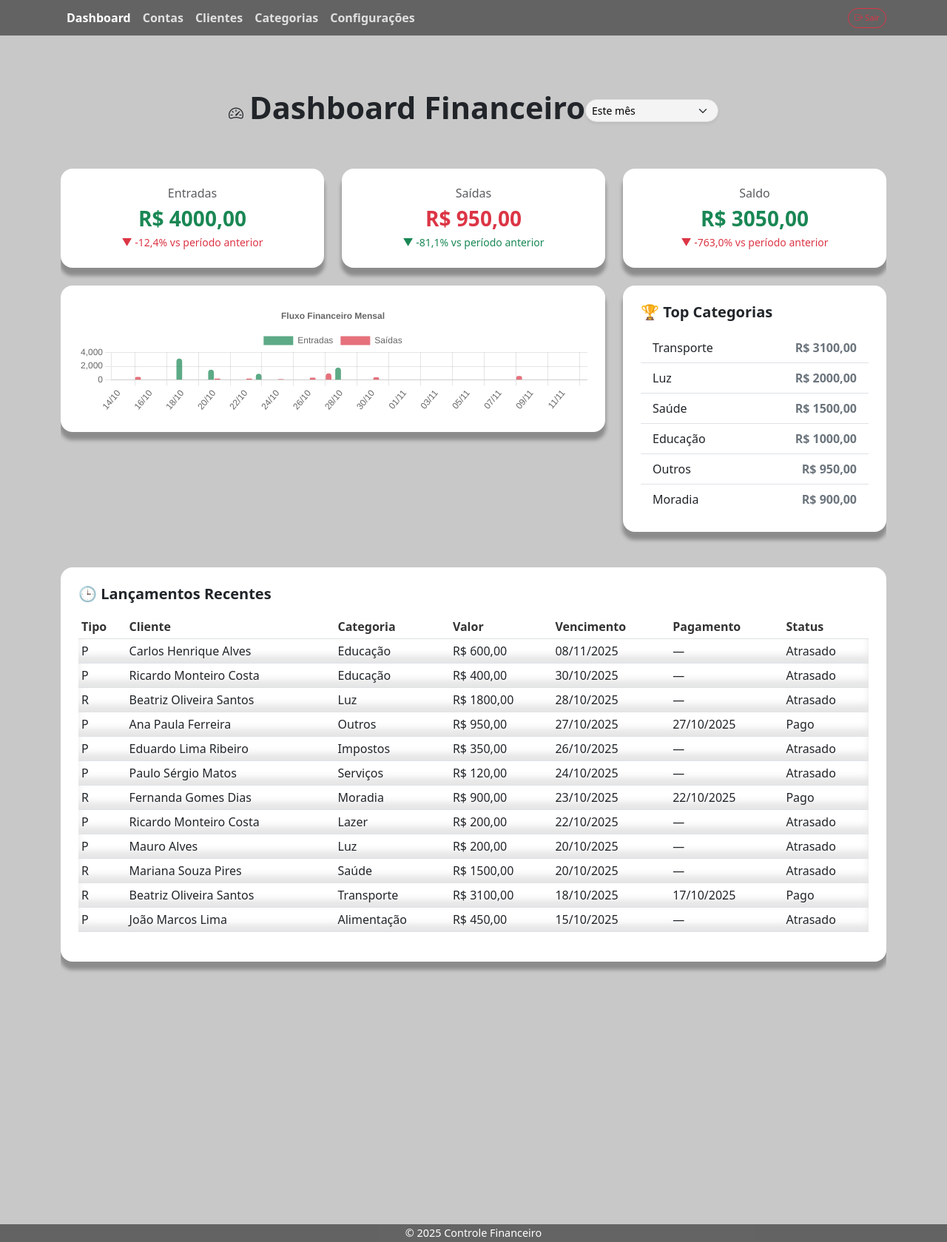
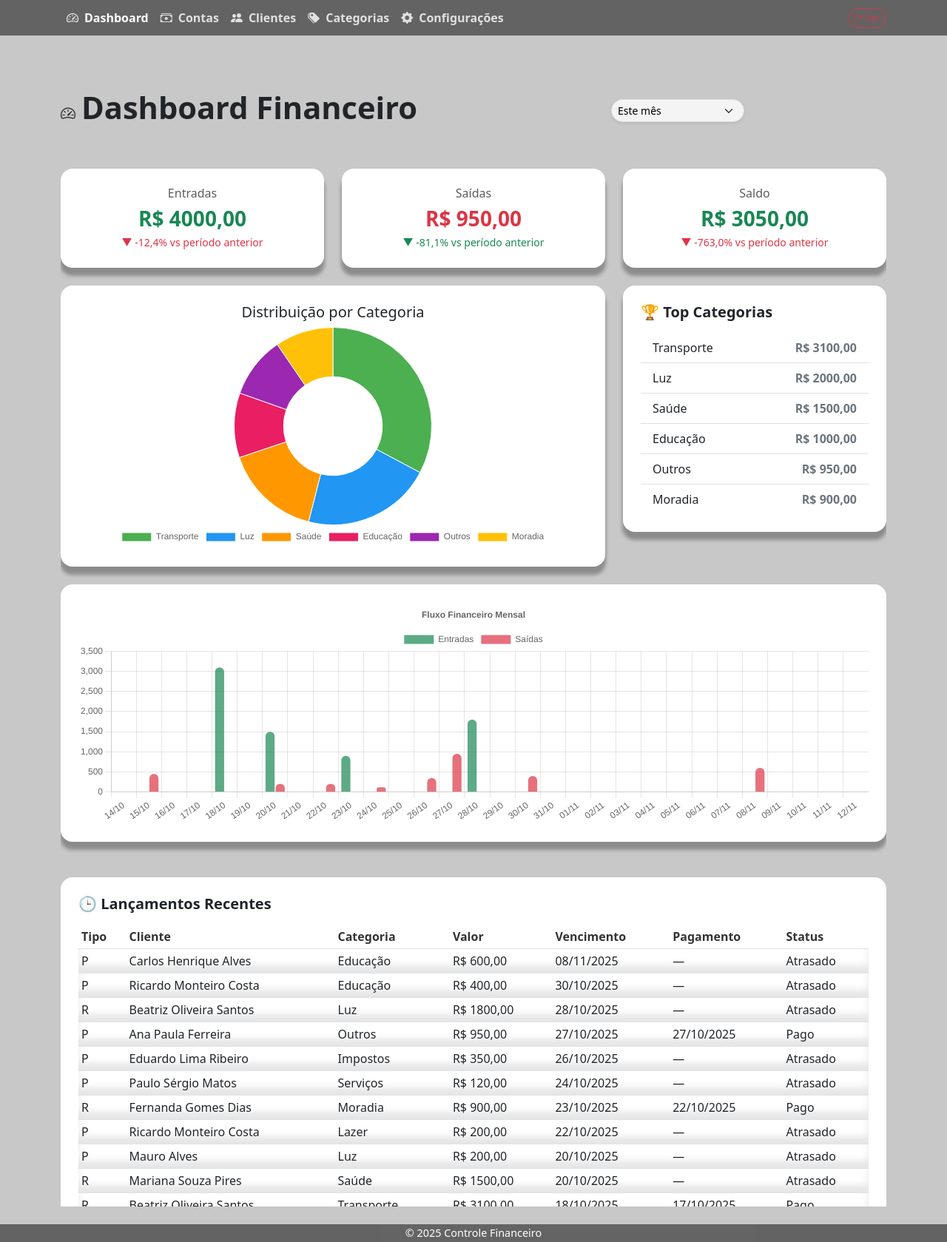
Before and after one commit to mths737/controle_financeiro, a Django app: page / in a window 1280 px wide. Shown: the whole page at 74% size. Run offline with Django 5.2, Linux system fonts and the light colour scheme; a user stored in the database is signed in; data comes from the database, SQL or seed files in the repository; both versions use the stored data as it was after the commit; some libraries are stand-ins or nearby versions.

Commit message:
adição grafico

```diff
--- a/dashboard/templates/dashboard/dashboard.html
+++ b/dashboard/templates/dashboard/dashboard.html
@@ -8,10 +8,10 @@
 <link href="{% static 'financeiro/css/dashboard.css' %}" rel="stylesheet">
 <div class="content container-fluid dashboard-container">
     <div id="header" class="d-flex justify-content-between">
-        <h2 class="fw-bold mb-2"><i class="bi bi-speedometer2 fs-5 me-2"></i>Dashboard Financeiro</h2>
+        <h2 class="fw-bold mb-2 col-8"><i class="bi bi-speedometer2 fs-5 me-2"></i>Dashboard Financeiro</h2>
 
         <!-- Filtro de período -->
-        <form method="get" class="d-flex align-items-center gap-2">
+        <form method="get" class="d-flex align-items-center gap-2 col-4">
             <select name="periodo" class="form-select form-select-sm shadow-sm rounded-pill" onchange="this.form.submit()">
                 <option value="7" {% if periodo == '7' %}selected{% endif %}>Últimos 7 dias</option>
                 <option value="30" {% if periodo == '30' %}selected{% endif %}>Este mês</option>
@@ -59,12 +59,13 @@
 
     <!-- Gráfico e Top Categorias -->
     <div class="row g-4 align-items-start">
-        <div class="col-lg-8">
+        <div class="col-12 col-md-8">
           <div class="card shadow-sm border-0 rounded-4 p-4">
-                <canvas id="graficoFinanceiro" height="150"></canvas>
+            <h5 class="card-title text-center">Distribuição por Categoria</h5>
+            <canvas id="graficoCategorias" style="max-height: 300px;"></canvas>
           </div>
         </div>
-        <div class="col-lg-4">
+        <div class="col-12 col-md-4">
             <div class="card shadow-sm border-0 rounded-4 p-4">
                 <h5 class="fw-bold mb-3">🏆 Top Categorias</h5>
                 <ul class="list-group list-group-flush">
@@ -77,6 +78,11 @@
                     <li class="list-group-item text-center text-muted">Sem dados</li>
                     {% endfor %}
                 </ul>
+            </div>
+        </div>
+        <div class="col-12">
+            <div class="card shadow-sm border-0 rounded-4 p-4">
+                <canvas id="graficoFinanceiro" style="max-height: 300px;"></canvas>
             </div>
         </div>
     </div>
@@ -156,4 +162,47 @@
         }
     });
 </script>
+<script>
+  const categoriasData = JSON.parse('{{ top_categories_json|safe }}');
+  console.log(categoriasData); // ✅ agora deve aparecer no console
+
+  const nomesCategorias = categoriasData.map(item => item.categoria);
+  const totaisCategorias = categoriasData.map(item => item.total);
+
+  const ctxCategorias = document.getElementById('graficoCategorias');
+
+  new Chart(ctxCategorias, {
+    type: 'doughnut',
+    data: {
+      labels: nomesCategorias,
+      datasets: [{
+        data: totaisCategorias,
+        backgroundColor: [
+          '#4CAF50',
+          '#2196F3',
+          '#FF9800',
+          '#E91E63',
+          '#9C27B0',
+          '#FFC107'
+        ],
+        borderWidth: 1
+      }]
+    },
+    options: {
+      responsive: true,
+      plugins: {
+        legend: { position: 'bottom' },
+        tooltip: {
+          callbacks: {
+            label: (context) => {
+              const label = context.label || '';
+              const value = context.parsed || 0;
+              return `${label}: R$ ${value.toLocaleString('pt-BR', { minimumFractionDigits: 2 })}`;
+            }
+          }
+        }
+      }
+    }
+  });
+</script>
 {% endblock %}
--- a/dashboard/views.py
+++ b/dashboard/views.py
@@ -12,12 +12,6 @@ from contas.models import Conta  # ajuste o import se o app tiver outro nome
 
 @login_required()
 def dashboard_view(request):
-    """
-    Dashboard que usa o modelo Conta.
-    GET param: periodo (dias) - default 30
-    """
-
-    # período em dias (string vindo do select)
     periodo = request.GET.get("periodo", "30")
     try:
         dias = int(periodo)
@@ -25,78 +19,63 @@ def dashboard_view(request):
         dias = 30
         periodo = "30"
 
-    hoje = timezone.localdate()  # data atual
-    inicio = hoje - timedelta(days=dias-1)  # inclui hoje (ex: dias=30 -> 30 dias incluindo hoje)
-    # período anterior de mesmo tamanho
+    hoje = timezone.localdate()
+    inicio = hoje - timedelta(days=dias - 1)
     inicio_anterior = inicio - timedelta(days=dias)
     fim_anterior = inicio - timedelta(days=1)
 
-    # queryset base no período atual
     contas_periodo = Conta.objects.select_related('cliente', 'categoria').filter(
         data_vencimento__range=(inicio, hoje)
     )
 
-    # totais atuais
     total_entrada = contas_periodo.filter(tipo='R', data_pagamento__isnull=False).aggregate(total=Sum('valor'))['total'] or 0
     total_saida = contas_periodo.filter(tipo='P', data_pagamento__isnull=False).aggregate(total=Sum('valor'))['total'] or 0
     saldo = total_entrada - total_saida
 
-    # período anterior
     contas_anteriores = Conta.objects.filter(data_vencimento__range=(inicio_anterior, fim_anterior))
     entrada_ant = contas_anteriores.filter(tipo='R').aggregate(total=Sum('valor'))['total'] or 0
     saida_ant = contas_anteriores.filter(tipo='P').aggregate(total=Sum('valor'))['total'] or 0
     saldo_ant = entrada_ant - saida_ant
 
-    # função para calcular variação percentual (retorna float)
     def variacao(atual, anterior):
         if anterior == 0:
-            if atual == 0:
-                return 0.0
-            return 100.0
+            return 100.0 if atual != 0 else 0.0
         return ((float(atual) - float(anterior)) / float(anterior)) * 100.0
 
     entrada_variacao = variacao(total_entrada, entrada_ant)
     saida_variacao = variacao(total_saida, saida_ant)
     saldo_variacao = variacao(saldo, saldo_ant)
 
-    # === Dados para o gráfico: série diária para o período selecionado ===
-    labels = []
-    entradas_por_dia = []
-    saidas_por_dia = []
-
+    labels, entradas_por_dia, saidas_por_dia = [], [], []
     for i in range(dias):
         dia = inicio + timedelta(days=i)
-        labels.append(dia.strftime("%d/%m"))  # rótulo curto dd/mm
-
-        soma_entradas = Conta.objects.filter(
-            tipo='R', data_vencimento=dia
-        ).aggregate(total=Sum('valor'))['total'] or 0
-
-        soma_saidas = Conta.objects.filter(
-            tipo='P', data_vencimento=dia
-        ).aggregate(total=Sum('valor'))['total'] or 0
-
+        labels.append(dia.strftime("%d/%m"))
+        soma_entradas = Conta.objects.filter(tipo='R', data_vencimento=dia).aggregate(total=Sum('valor'))['total'] or 0
+        soma_saidas = Conta.objects.filter(tipo='P', data_vencimento=dia).aggregate(total=Sum('valor'))['total'] or 0
         entradas_por_dia.append(float(soma_entradas))
         saidas_por_dia.append(float(soma_saidas))
 
-    # jsons para o template (Chart.js)
     labels_json = json.dumps(labels)
     entradas_json = json.dumps(entradas_por_dia)
     saidas_json = json.dumps(saidas_por_dia)
 
-    # Top categorias (soma total no período, independente de tipo)
+    # === Top categorias ===
     top_qs = contas_periodo.values('categoria__nome').annotate(total=Sum('valor')).order_by('-total')[:6]
-    # normalizar nome de categoria para fallback quando nulo
     top_categories = [
         {
             "categoria": item['categoria__nome'] or "Sem categoria",
-            "total": item['total'] or 0
+            "total": float(item['total'] or 0)  # 👈 converte Decimal para float
         }
         for item in top_qs
     ]
+    # === Dados para gráfico de pizza ===
+    categorias_entrada = contas_periodo.filter(tipo='R').values('categoria__nome').annotate(total=Sum('valor')).order_by('-total')
+    categorias_saida = contas_periodo.filter(tipo='P').values('categoria__nome').annotate(total=Sum('valor')).order_by('-total')
 
-    # lançamentos recentes (ordena por vencimento decrescente e pega os 12 primeiros)
-    recentes = contas_periodo.order_by('-data_vencimento')[:12]
+    categorias_entrada_labels = [c['categoria__nome'] or "Sem categoria" for c in categorias_entrada]
+    categorias_entrada_values = [float(c['total']) for c in categorias_entrada]
+    categorias_saida_labels = [c['categoria__nome'] or "Sem categoria" for c in categorias_saida]
+    categorias_saida_values = [float(c['total']) for c in categorias_saida]
 
     context = {
         "periodo": periodo,
@@ -110,8 +89,13 @@ def dashboard_view(request):
         "entradas_json": entradas_json,
         "saidas_json": saidas_json,
         "top_categories": top_categories,
-        "recentes": recentes,
-        "dashboard":True,
+        "top_categories_json": json.dumps(top_categories),
+        "recentes": contas_periodo.order_by('-data_vencimento')[:12],
+        "categorias_entrada_labels": json.dumps(categorias_entrada_labels),
+        "categorias_entrada_values": json.dumps(categorias_entrada_values),
+        "categorias_saida_labels": json.dumps(categorias_saida_labels),
+        "categorias_saida_values": json.dumps(categorias_saida_values),
+        "dashboard": True,
     }
 
     return render(request, "dashboard/dashboard.html", context)
--- a/static/financeiro/css/filter.css
+++ b/static/financeiro/css/filter.css
@@ -82,7 +82,7 @@
 }
 
 /* Em telas pequenas (até 768px), esconde o texto */
-@media (max-width: 576px) {
+@media (max-width: 992px) {
   .filter-text {
     display: none;
   }
--- a/static/financeiro/css/style.css
+++ b/static/financeiro/css/style.css
@@ -118,7 +118,7 @@ button {
 }
 
 #header h2 {
-    font-size: clamp(1rem, 2vw + 1rem, 3rem);;
+    font-size: clamp(1rem, 2vw + 1rem, 3rem);
 }
 
 #main-content {
--- a/static/financeiro/css/table.css
+++ b/static/financeiro/css/table.css
@@ -38,7 +38,7 @@ th button {
     height: 100%;
     display: flex;
     border: 0px;
-    font-size: 1rem !important;
+    font-size: clamp(1vw + 0.2rem, 2vw + 0.2rem, 0.8rem) !important;
 }
 
 tbody tr {
@@ -59,7 +59,7 @@ tbody td {
     width: 100%;
     overflow:auto;
     padding: 0px !important;
-    font-size: 0.8rem !important;
+    font-size: clamp(1vw + 0.2rem, 2vw + 0.2rem, 0.8rem) !important;
 }
 
 #tbody:hover tr {
--- a/static/financeiro/scripts/script.js
+++ b/static/financeiro/scripts/script.js
@@ -25,7 +25,7 @@ function select(id) {
                     if (div.querySelector('input[name="data_pagamento"]')) {
                         div.innerHTML = `
                             <button onclick="handlePagarClick(event, '${otherId}')" class="pagar btn btn-primary btn-sm">
-                                <i class="bi bi-currency-dollar fs-8 me-2"></i>Pagar
+                                <i class="bi bi-currency-dollar fs-8 me-2"></i>Baixar
                             </button>
                         `;
                     }
@@ -73,7 +73,7 @@ function handlePagarClick(event, id) {
         if (otherId !== id) {
             div.innerHTML = `
                 <button onclick="handlePagarClick(event, '${otherId}')" class="pagar btn btn-primary btn-sm">
-                    <i class="bi bi-currency-dollar fs-8 me-2"></i>Pagar
+                    <i class="bi bi-currency-dollar fs-8 me-2"></i>Baixar
                 </button>
             `;
         }
@@ -99,7 +99,7 @@ function handleCancelarClick(event, id) {
     div.innerHTML = `
         <button class="pagar btn btn-primary btn-sm"
             onclick="handlePagarClick(event, '${id}')">
-            <i class="bi bi-currency-dollar fs-8 me-2"></i>Pagar
+            <i class="bi bi-currency-dollar fs-8 me-2"></i>Baixar
         </button>
     `;
 }
--- a/templates/base.html
+++ b/templates/base.html
@@ -28,27 +28,27 @@
                 <ul class="navbar-nav me-auto">
                     <li class="nav-item">
                         <a class="nav-link" href="/dashboard/" {% if dashboard %}style="color:white;"{% endif %}>
-                            Dashboard
+                            <i class="bi bi-speedometer2 fs-8 me-2"></i>Dashboard
                         </a>
                     </li>
                     <li class="nav-item">
                         <a class="nav-link" href="/contas/" {% if contas %}style="color:white;"{% endif %}>
-                            Contas
+                            <i class="bi bi-cash-stack fs-8 me-2"></i>Contas
                         </a>
                     </li>
                     <li class="nav-item">
                         <a class="nav-link" href="/clientes/" {% if clientes %}style="color:white;"{% endif %}>
-                            Clientes
+                            <i class="bi bi-people-fill fs-8 me-2"></i>Clientes
                         </a>
                     </li>
                     <li class="nav-item">
                         <a class="nav-link" href="/categorias/" {% if categorias %}style="color:white;"{% endif %}>
-                            Categorias
+                            <i class="bi bi-tags-fill fs-8 me-2"></i>Categorias
                         </a>
                     </li>
                     <li class="nav-item">
                         <a class="nav-link" href="/configuracoes/" {% if configuracoes %}style="color:white;"{% endif %}>
-                            Configurações
+                            <i class="bi bi-gear-fill fs-8 me-2"></i>Configurações
                         </a>
                     </li>
                 </ul>
--- a/templates/contas_filter.html
+++ b/templates/contas_filter.html
@@ -1,6 +1,6 @@
 {% load widget_tweaks %}
-<div id="filter" class="d-flex justify-content-center align-items-center container-fluid mb-2 row col-12 col-sm-12 col-md-8 col-lg-8">
-  <form method="get" class="d-flex mb-2 flex-grow-1 col-8 col-sm-8 col-md-12 col-lg-4">
+<div id="filter" class="d-flex justify-content-center align-items-center container-fluid mb-2 row col-8 col-sm-8 col-md-8 col-lg-8">
+  <form method="get" class="d-flex mb-2 flex-grow-1 col-8 col-sm-8 col-md-8 col-lg-4">
     {{ filter.form.search|add_class:"form-control rounded-pill me-2" }}
     <button type="submit" class="btn btn-primary rounded-pill px-4">
       <i class="bi bi-search"></i>
@@ -8,7 +8,7 @@
   </form>
   {% if advanced_filter %}
   <button id="filter-extra"
-          class="btn btn-outline-secondary rounded-pill col-4 col-sm-6 col-md-6 col-lg-4 d-flex align-items-center justify-content-center"
+          class="btn btn-outline-secondary rounded-pill col-4 col-sm-4 col-md-4 col-lg-4 d-flex align-items-center justify-content-center"
           data-bs-toggle="offcanvas"
           data-bs-target="#filtrosOffcanvas">
       <i class="bi bi-funnel me-2"></i>
--- a/templates/content_base.html
+++ b/templates/content_base.html
@@ -13,7 +13,7 @@
 
 <div id="content" class="container-fluid">
     <div id="header" class="row mt-2 mb-2 fs-2">
-        <h2 class="fw-bold d-flex align-items-center mb-2 col-12 col-sm-12 col-md-4 col-lg-4">{% block modulo %}{% endblock %}</h2>
+        <h2 class="fw-bold d-flex align-items-center mb-2 col-4 col-sm-4 col-md-4 col-lg-4">{% block modulo %}{% endblock %}</h2>
         {% block filter %}{% endblock %}
     </div>
 
@@ -21,7 +21,6 @@
         {% block table %}{% endblock %}
     </div>
 
-    {% if not dashboard %}
     <div id="footer" class="d-flex justify-content-center">
         <div id="footer-actions">
             <button onclick="showDropbox()" class="btn btn-primary">Novo cadastro</button>
@@ -39,7 +38,6 @@
             </div>
         </div>
     </div>
-    {% endif %}
 </div>
 
 {% endblock %}
```
Also changed, not shown: configuracoes/templates/configuracoes/configuracao.html (+4 -4 lines), contas/templates/contas/conta_list.html (+5 -2 lines), db.sqlite3. Lines whose indentation alone changed are shown as unchanged.
